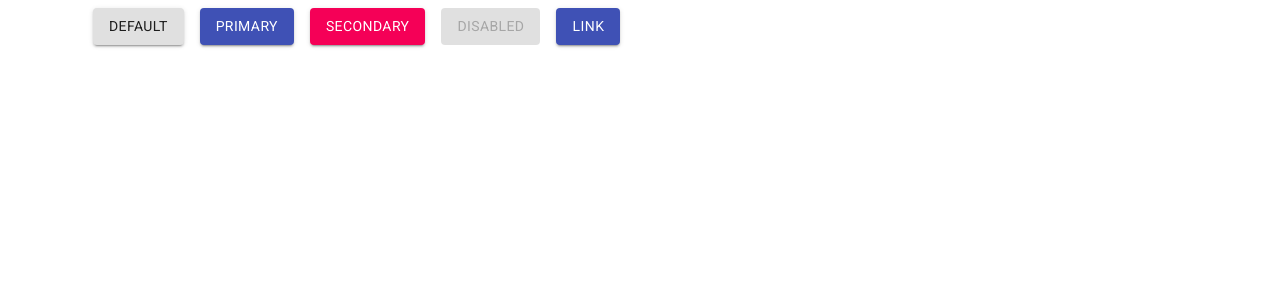
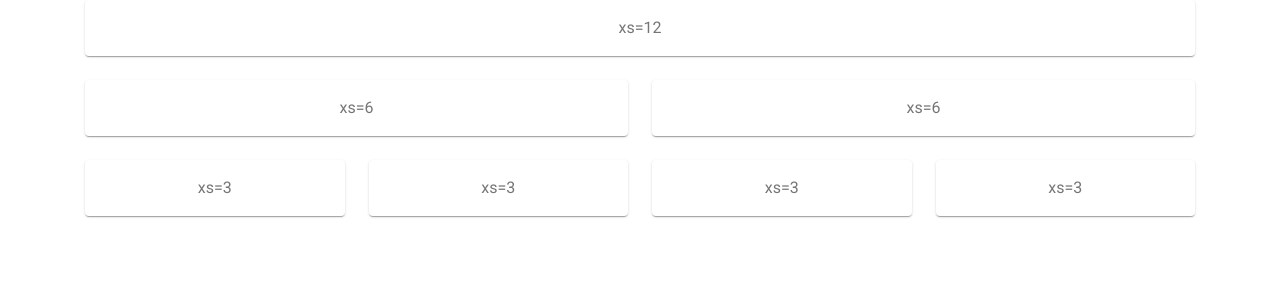
Before and after one commit to HarshavardhanTA1004/MaterialUI-Code-Presentation, a React (Create React App) app: page / in a window 1280 px wide. Shown: the top 300 px of the page. Built offline with nearby package versions, Linux system fonts and the light colour scheme.

Commit message:
Material-UI-Grid

```diff
--- a/src/App.js
+++ b/src/App.js
@@ -1,11 +1,11 @@
 import React from 'react';
 import './App.css';
-import InputComponent from './InputComponent';
+import GridComponent from './GridComponent';
 function App() {
   return (
     <React.Fragment>
       <div className='container'>
-        <InputComponent></InputComponent>
+        <GridComponent></GridComponent>
       </div>
     </React.Fragment>
   );
--- /dev/null
+++ b/src/GridComponent.js
@@ -0,0 +1,47 @@
+import React from 'react';
+import { makeStyles } from '@material-ui/core/styles';
+import Paper from '@material-ui/core/Paper';
+import Grid from '@material-ui/core/Grid';
+
+const useStyles = makeStyles((theme) => ({
+  root: {
+    flexGrow: 1,
+  },
+  paper: {
+    padding: theme.spacing(2),
+    textAlign: 'center',
+    color: theme.palette.text.secondary,
+  },
+}));
+
+export default function GridComponent() {
+  const classes = useStyles();
+
+  return (
+    <div className={classes.root}>
+      <Grid container spacing={3}>
+        <Grid item xs={12}>
+          <Paper className={classes.paper}>xs=12</Paper>
+        </Grid>
+        <Grid item xs={6}>
+          <Paper className={classes.paper}>xs=6</Paper>
+        </Grid>
+        <Grid item xs={6}>
+          <Paper className={classes.paper}>xs=6</Paper>
+        </Grid>
+        <Grid item xs={3}>
+          <Paper className={classes.paper}>xs=3</Paper>
+        </Grid>
+        <Grid item xs={3}>
+          <Paper className={classes.paper}>xs=3</Paper>
+        </Grid>
+        <Grid item xs={3}>
+          <Paper className={classes.paper}>xs=3</Paper>
+        </Grid>
+        <Grid item xs={3}>
+          <Paper className={classes.paper}>xs=3</Paper>
+        </Grid>
+      </Grid>
+    </div>
+  );
+}
```
